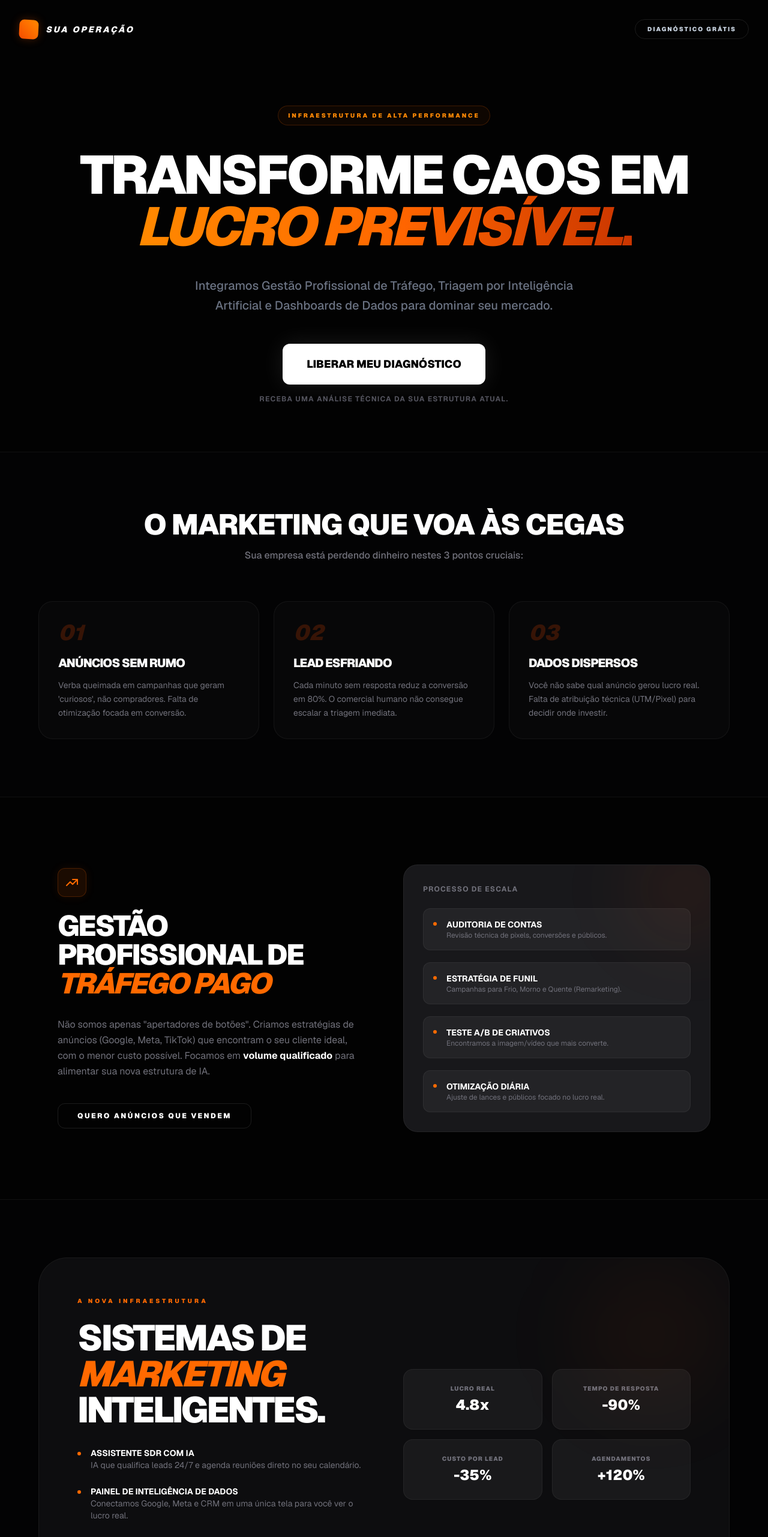
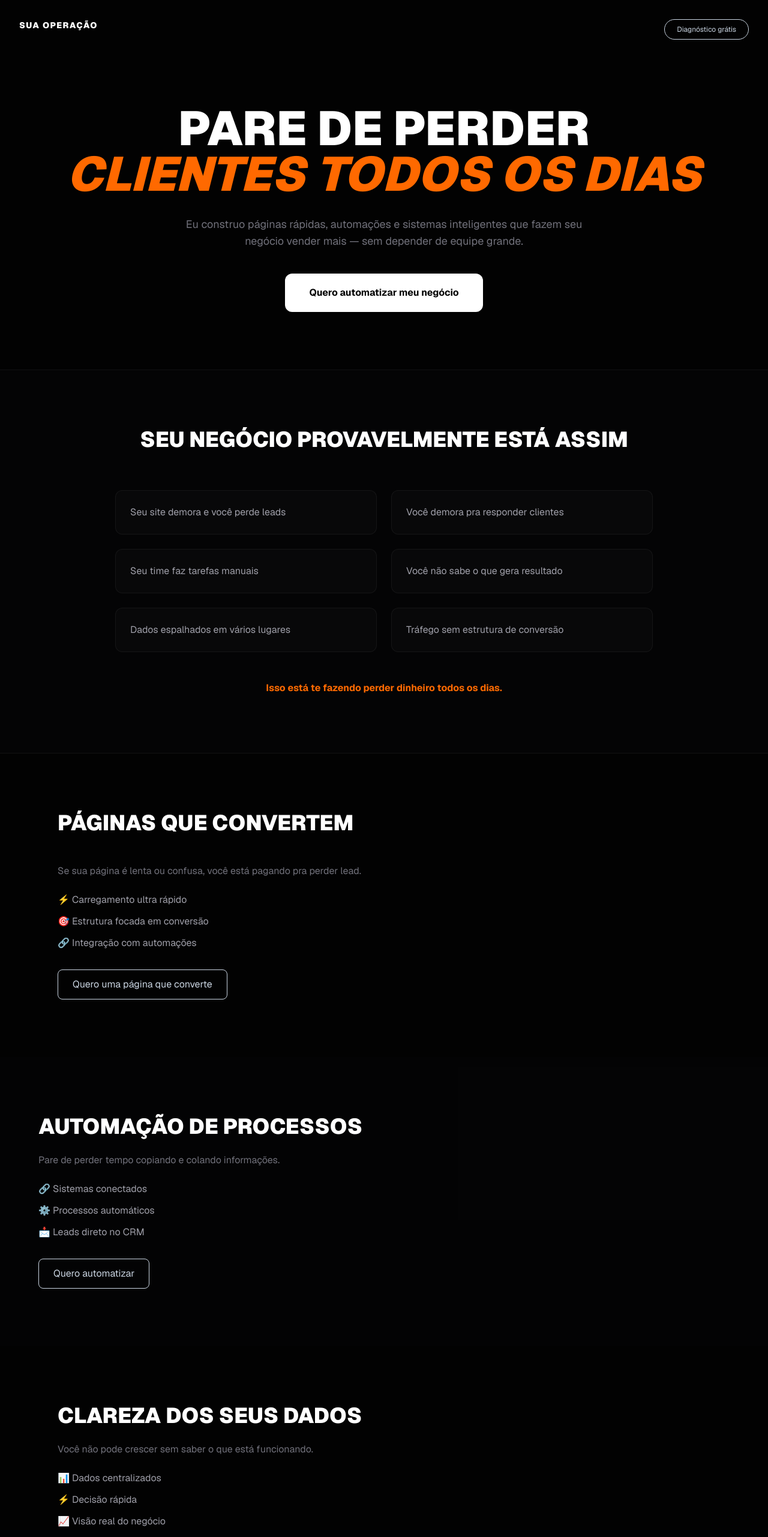
Before and after one commit to jpribeiro0795-design/landing_page_1703, a Next.js app: page / in a window 1280 px wide. Shown: the top 2562 px of the page at 60% size. Built offline with nearby package versions, Linux system fonts and the light colour scheme.

Commit message:
Update page.tsx

```diff
--- a/app/page.tsx
+++ b/app/page.tsx
@@ -1,225 +1,227 @@
 "use client";
 
-import React, { useEffect, useState } from 'react';
+import React, { useEffect, useState } from "react";
 
 export default function Home() {
   const [scrolled, setScrolled] = useState(false);
 
   useEffect(() => {
     const handleScroll = () => setScrolled(window.scrollY > 50);
-    window.addEventListener('scroll', handleScroll);
-    return () => window.removeEventListener('scroll', handleScroll);
+    window.addEventListener("scroll", handleScroll);
+    return () => window.removeEventListener("scroll", handleScroll);
   }, []);
 
   const handleWhatsApp = () => {
-    const msg = encodeURIComponent("Olá! Quero solicitar meu diagnóstico gratuito de marketing e entender como a IA e a nova gestão de tráfego podem alavancar minha operação.");
+    const msg = encodeURIComponent(
+      "Olá! Quero automatizar minha operação e entender como vocês podem me ajudar."
+    );
     window.open(`https://wa.me/5561992189494?text=${msg}`, "_blank");
   };
 
   return (
-    <main className="min-h-screen bg-[#020202] text-slate-300 selection:bg-orange-500/30 font-sans scroll-smooth overflow-x-hidden">
+    <main className="min-h-screen bg-[#020202] text-slate-300 font-sans overflow-x-hidden">
 
-      {/* PLANO DE FUNDO TECH GRID & BRILHO */}
-      <div className="fixed inset-0 -z-10 opacity-[0.03] pointer-events-none"
-           style={{backgroundImage: `linear-gradient(#fff 1px, transparent 1px), linear-gradient(90deg, #fff 1px, transparent 1px)`, backgroundSize: '40px 40px'}}>
-      </div>
-      <div className="fixed inset-0 -z-10 overflow-hidden pointer-events-none">
-        <div className="absolute w-[800px] h-[800px] bg-orange-600/10 blur-[150px] -top-[300px] -left-[200px] animate-pulse" />
+      {/* BACKGROUND */}
+      <div className="fixed inset-0 -z-10 opacity-[0.03]"
+        style={{
+          backgroundImage:
+            "linear-gradient(#fff 1px, transparent 1px), linear-gradient(90deg, #fff 1px, transparent 1px)",
+          backgroundSize: "40px 40px",
+        }}
+      />
+      <div className="fixed inset-0 -z-10">
+        <div className="absolute w-[800px] h-[800px] bg-orange-600/10 blur-[150px] -top-[300px] -left-[200px]" />
       </div>
 
-      {/* BARRA DE NAVEGAÇÃO */}
-      <nav className={`fixed top-0 w-full z-50 transition-all duration-500 ${scrolled ? 'py-4 backdrop-blur-2xl bg-black/60 border-b border-white/5' : 'py-8 bg-transparent'}`}>
-        <div className="max-w-7xl mx-auto px-8 flex justify-between items-center">
-          <div className="flex items-center gap-3 group cursor-pointer">
-            <div className="w-8 h-8 bg-gradient-to-tr from-orange-600 to-orange-400 rounded-lg rotate-3 group-hover:rotate-12 transition-all duration-500 shadow-[0_0_15px_rgba(234,88,12,0.3)]" />
-            <span className="text-sm font-black tracking-[0.2em] text-white uppercase italic">Sua Operação</span>
-          </div>
-          <button onClick={handleWhatsApp} className="text-[10px] font-black hover:text-orange-500 transition-colors uppercase tracking-[0.2em] border border-white/10 px-5 py-2 rounded-full hover:border-orange-500/50">
-            Diagnóstico Grátis
+      {/* NAV */}
+      <nav className={`fixed w-full z-50 transition ${scrolled ? "bg-black/60 backdrop-blur py-4" : "py-8"}`}>
+        <div className="max-w-7xl mx-auto px-8 flex justify-between">
+          <span className="text-white font-black tracking-widest uppercase text-sm">
+            Sua Operação
+          </span>
+          <button onClick={handleWhatsApp} className="text-xs border px-5 py-2 rounded-full hover:border-orange-500">
+            Diagnóstico grátis
           </button>
         </div>
       </nav>
 
-      {/* SEÇÃO HERO */}
-      <section className="relative pt-44 pb-20 px-6">
-        <div className="max-w-5xl mx-auto text-center">
-          <div className="inline-flex items-center gap-2 px-4 py-2 rounded-full border border-orange-500/20 bg-orange-500/5 text-orange-400 text-[10px] font-black tracking-[0.3em] mb-10 uppercase">
-             Infraestrutura de Alta Performance
-          </div>
+      {/* HERO */}
+      <section className="pt-44 pb-24 text-center px-6">
+        <h1 className="text-5xl md:text-[80px] font-black text-white leading-[0.95] mb-8 uppercase">
+          PARE DE PERDER <br />
+          <span className="text-orange-500 italic">CLIENTES TODOS OS DIAS</span>
+        </h1>
 
-          <h1 className="text-5xl md:text-[90px] font-black text-white leading-[0.95] tracking-tighter mb-10 uppercase">
-            TRANSFORME CAOS EM <br />
-            <span className="bg-gradient-to-r from-orange-400 via-orange-500 to-orange-700 text-transparent bg-clip-text italic">
-              LUCRO PREVISÍVEL.
-            </span>
-          </h1>
+        <p className="text-zinc-500 max-w-2xl mx-auto mb-10 text-lg">
+          Eu construo páginas rápidas, automações e sistemas inteligentes
+          que fazem seu negócio vender mais — sem depender de equipe grande.
+        </p>
 
-          <p className="text-gray-500 text-lg md:text-xl max-w-2xl mx-auto mb-12 leading-relaxed font-medium">
-            Integramos Gestão Profissional de Tráfego, Triagem por Inteligência Artificial e Dashboards de Dados para dominar seu mercado.
+        <button onClick={handleWhatsApp} className="bg-white text-black px-10 py-5 rounded-xl font-bold hover:scale-105 transition">
+          Quero automatizar meu negócio
+        </button>
+      </section>
+
+      {/* DOR */}
+      <section className="py-24 px-8 bg-zinc-950/40 border-y border-white/5">
+        <div className="max-w-5xl mx-auto text-center mb-16">
+          <h2 className="text-4xl font-black text-white mb-6 uppercase">
+            Seu negócio provavelmente está assim
+          </h2>
+        </div>
+
+        <div className="grid md:grid-cols-2 gap-6 max-w-4xl mx-auto">
+          {[
+            "Seu site demora e você perde leads",
+            "Você demora pra responder clientes",
+            "Seu time faz tarefas manuais",
+            "Você não sabe o que gera resultado",
+            "Dados espalhados em vários lugares",
+            "Tráfego sem estrutura de conversão",
+          ].map((item, i) => (
+            <div key={i} className="p-6 border border-white/5 rounded-xl bg-white/[0.02]">
+              <p className="text-zinc-400">{item}</p>
+            </div>
+          ))}
+        </div>
+
+        <p className="text-center mt-12 text-orange-500 font-bold">
+          Isso está te fazendo perder dinheiro todos os dias.
+        </p>
+      </section>
+
+      {/* SERVIÇOS */}
+
+      {/* PÁGINAS */}
+      <section className="py-24 px-8 max-w-6xl mx-auto">
+        <h2 className="text-4xl font-black text-white mb-12 uppercase">
+          Páginas que convertem
+        </h2>
+
+        <p className="text-zinc-500 mb-6">
+          Se sua página é lenta ou confusa, você está pagando pra perder lead.
+        </p>
+
+        <ul className="space-y-3 text-zinc-400 mb-8">
+          <li>⚡ Carregamento ultra rápido</li>
+          <li>🎯 Estrutura focada em conversão</li>
+          <li>🔗 Integração com automações</li>
+        </ul>
+
+        <button onClick={handleWhatsApp} className="border px-6 py-3 rounded-lg hover:border-orange-500">
+          Quero uma página que converte
+        </button>
+      </section>
+
+      {/* INTEGRAÇÕES */}
+      <section className="py-24 px-8 bg-zinc-950/30">
+        <div className="max-w-6xl mx-auto">
+          <h2 className="text-4xl font-black text-white mb-6 uppercase">
+            Automação de processos
+          </h2>
+
+          <p className="text-zinc-500 mb-6">
+            Pare de perder tempo copiando e colando informações.
           </p>
 
-          <div className="flex flex-col items-center gap-4">
-            <button onClick={handleWhatsApp} className="group relative bg-white text-black px-10 py-5 rounded-xl font-black text-lg transition-all hover:scale-[1.02] active:scale-95 shadow-[0_0_40px_rgba(255,255,255,0.1)] uppercase">
-              LIBERAR MEU DIAGNÓSTICO
-              <div className="absolute inset-0 rounded-xl border-2 border-orange-500 scale-100 group-hover:scale-105 opacity-0 group-hover:opacity-100 transition-all duration-500"></div>
-            </button>
-            <span className="text-xs text-zinc-600 font-bold uppercase tracking-widest">Receba uma análise técnica da sua estrutura atual.</span>
-          </div>
+          <ul className="space-y-3 text-zinc-400 mb-8">
+            <li>🔗 Sistemas conectados</li>
+            <li>⚙️ Processos automáticos</li>
+            <li>📩 Leads direto no CRM</li>
+          </ul>
+
+          <button onClick={handleWhatsApp} className="border px-6 py-3 rounded-lg hover:border-orange-500">
+            Quero automatizar
+          </button>
         </div>
       </section>
 
-      {/* SEÇÃO: O GARGALO (PROBLEMAS) */}
-      <section className="py-24 px-8 bg-zinc-950/30 border-y border-white/5">
+      {/* DASHBOARDS */}
+      <section className="py-24 px-8 max-w-6xl mx-auto">
+        <h2 className="text-4xl font-black text-white mb-6 uppercase">
+          Clareza dos seus dados
+        </h2>
+
+        <p className="text-zinc-500 mb-6">
+          Você não pode crescer sem saber o que está funcionando.
+        </p>
+
+        <ul className="space-y-3 text-zinc-400 mb-8">
+          <li>📊 Dados centralizados</li>
+          <li>⚡ Decisão rápida</li>
+          <li>📈 Visão real do negócio</li>
+        </ul>
+
+        <button onClick={handleWhatsApp} className="border px-6 py-3 rounded-lg hover:border-orange-500">
+          Quero ver meus números
+        </button>
+      </section>
+
+      {/* SDR IA */}
+      <section className="py-24 px-8 bg-zinc-950/30">
         <div className="max-w-6xl mx-auto">
-          <div className="text-center mb-16">
-            <h2 className="text-3xl md:text-5xl font-black text-white mb-4 tracking-tight uppercase">O Marketing que voa às cegas</h2>
-            <p className="text-zinc-500 font-medium">Sua empresa está perdendo dinheiro nestes 3 pontos cruciais:</p>
-          </div>
+          <h2 className="text-4xl font-black text-white mb-6 uppercase">
+            SDR com inteligência artificial
+          </h2>
 
-          <div className="grid md:grid-cols-3 gap-6">
-            {[
-              {t: "Anúncios sem Rumo", d: "Verba queimada em campanhas que geram 'curiosos', não compradores. Falta de otimização focada em conversão.", i: "01"},
-              {t: "Lead Esfriando", d: "Cada minuto sem resposta reduz a conversão em 80%. O comercial humano não consegue escalar a triagem imediata.", i: "02"},
-              {t: "Dados Dispersos", d: "Você não sabe qual anúncio gerou lucro real. Falta de atribuição técnica (UTM/Pixel) para decidir onde investir.", i: "03"}
-            ].map((item, i) => (
-              <div key={i} className="group p-8 bg-white/[0.02] border border-white/5 rounded-3xl hover:border-orange-500/30 transition-all">
-                <span className="text-orange-600 font-black text-4xl italic opacity-20 group-hover:opacity-100 transition-opacity">{item.i}</span>
-                <h3 className="text-white font-black mt-4 mb-3 uppercase tracking-tighter text-xl">{item.t}</h3>
-                <p className="text-zinc-500 text-sm leading-relaxed">{item.d}</p>
-              </div>
-            ))}
-          </div>
+          <p className="text-zinc-500 mb-6">
+            Se você demora pra responder, você perde a venda.
+          </p>
+
+          <ul className="space-y-3 text-zinc-400 mb-8">
+            <li>🤖 Resposta automática</li>
+            <li>📅 Agendamento de reuniões</li>
+            <li>🔥 Qualificação de leads</li>
+          </ul>
+
+          <button onClick={handleWhatsApp} className="border px-6 py-3 rounded-lg hover:border-orange-500">
+            Quero um SDR automático
+          </button>
         </div>
       </section>
 
-      {/* SEÇÃO EXCLUSIVA: TRÁFEGO PAGO DE ALTA PERFORMANCE */}
-      <section className="py-28 px-8 max-w-6xl mx-auto">
-        <div className="grid md:grid-cols-2 gap-16 items-center">
-          <div>
-            <div className="w-12 h-12 bg-orange-500/10 border border-orange-500/20 rounded-xl flex items-center justify-center mb-6 shadow-[0_0_15px_rgba(234,88,12,0.1)]">
-              <svg className="w-6 h-6 text-orange-500" fill="none" stroke="currentColor" viewBox="0 0 24 24"><path strokeLinecap="round" strokeLinejoin="round" strokeWidth="2" d="M13 7h8m0 0v8m0-8l-8 8-4-4-6 6"></path></svg>
-            </div>
-            <h2 className="text-4xl md:text-5xl font-black text-white mb-8 tracking-tighter uppercase leading-none">
-              Gestão Profissional de <br /><span className="text-orange-500 italic">Tráfego Pago</span>
-            </h2>
-            <p className="text-zinc-500 mb-10 leading-relaxed">Não somos apenas "apertadores de botões". Criamos estratégias de anúncios (Google, Meta, TikTok) que encontram o seu cliente ideal, com o menor custo possível. Focamos em <strong className="text-white">volume qualificado</strong> para alimentar sua nova estrutura de IA.</p>
+      {/* COMO FUNCIONA */}
+      <section className="py-24 px-8 max-w-5xl mx-auto text-center">
+        <h2 className="text-4xl font-black text-white mb-12 uppercase">
+          Como funciona
+        </h2>
 
-            <button onClick={handleWhatsApp} className="text-xs font-black text-white hover:text-orange-500 transition-colors uppercase tracking-[0.2em] border border-white/10 px-8 py-3 rounded-xl hover:border-orange-500/50">
-              Quero Anúncios Que Vendem
-            </button>
-          </div>
-
-          <div className="bg-zinc-900 border border-white/5 rounded-3xl p-8 relative overflow-hidden">
-            <div className="absolute -top-10 -right-10 w-40 h-40 bg-orange-600/10 blur-3xl rounded-full" />
-            <h4 className="text-white font-bold uppercase text-xs mb-6 tracking-widest text-zinc-500">Processo de Escala</h4>
-            <div className="space-y-5">
-              {[
-                {t: "Auditoria de Contas", d: "Revisão técnica de pixels, conversões e públicos."},
-                {t: "Estratégia de Funil", d: "Campanhas para Frio, Morno e Quente (Remarketing)."},
-                {t: "Teste A/B de Criativos", d: "Encontramos a imagem/vídeo que mais converte."},
-                {t: "Otimização Diária", d: "Ajuste de lances e públicos focado no lucro real."}
-              ].map((item, i) => (
-                <div key={i} className="flex gap-4 p-4 bg-white/5 rounded-xl border border-white/5">
-                   <div className="w-1.5 h-1.5 bg-orange-500 rounded-full mt-1.5 shrink-0" />
-                   <div>
-                     <h5 className="text-white font-bold uppercase text-sm">{item.t}</h5>
-                     <p className="text-zinc-500 text-xs">{item.d}</p>
-                   </div>
-                </div>
-              ))}
-            </div>
-          </div>
-        </div>
-      </section>
-
-      {/* SEÇÃO: SOLUÇÃO (PILARES TECNOLÓGICOS) */}
-      <section className="py-24 px-8 bg-zinc-950/20 border-t border-white/5">
-        <div className="max-w-6xl mx-auto bg-zinc-900/50 border border-white/5 rounded-[3rem] p-8 md:p-16 relative overflow-hidden">
-          <div className="absolute top-0 right-0 w-64 h-64 bg-orange-600/5 blur-3xl rounded-full" />
-
-          <div className="grid md:grid-cols-2 gap-16 items-center">
-            <div>
-              <div className="text-orange-500 font-black text-[10px] uppercase tracking-[0.4em] mb-6">A Nova Infraestrutura</div>
-              <h2 className="text-4xl md:text-6xl font-black text-white leading-none mb-8 uppercase tracking-tighter">
-                Sistemas de <br /><span className="text-orange-500 italic">Marketing</span> <br /> Inteligentes.
-              </h2>
-              <div className="space-y-6">
-                <div className="flex gap-4">
-                   <div className="w-1.5 h-1.5 bg-orange-500 rounded-full mt-2 shrink-0" />
-                   <div>
-                     <h4 className="text-white font-bold uppercase text-sm">Assistente SDR com IA</h4>
-                     <p className="text-zinc-500 text-sm">IA que qualifica leads 24/7 e agenda reuniões direto no seu calendário.</p>
-                   </div>
-                </div>
-                <div className="flex gap-4">
-                   <div className="w-1.5 h-1.5 bg-orange-500 rounded-full mt-2 shrink-0" />
-                   <div>
-                     <h4 className="text-white font-bold uppercase text-sm">Painel de Inteligência de Dados</h4>
-                     <p className="text-zinc-500 text-sm">Conectamos Google, Meta e CRM em uma única tela para você ver o lucro real.</p>
-                   </div>
-                </div>
-                <div className="flex gap-4">
-                   <div className="w-1.5 h-1.5 bg-orange-500 rounded-full mt-2 shrink-0" />
-                   <div>
-                     <h4 className="text-white font-bold uppercase text-sm">Infraestrutura de Crescimento</h4>
-                     <p className="text-zinc-500 text-sm">Webhooks, API de Conversão e Rastreamento avançado para o algoritmo focar em quem compra.</p>
-                   </div>
-                </div>
-              </div>
-            </div>
-
-            <div className="grid grid-cols-2 gap-4">
-               {[
-                 {t: "Lucro Real", v: "4.8x"}, {t: "Tempo de Resposta", v: "-90%"},
-                 {t: "Custo por Lead", v: "-35%"}, {t: "Agendamentos", v: "+120%"}
-               ].map((stat, i) => (
-                 <div key={i} className="p-6 bg-white/5 border border-white/5 rounded-2xl text-center hover:bg-white/[0.08] transition-colors">
-                    <p className="text-[10px] text-zinc-500 uppercase font-black tracking-widest mb-1">{stat.t}</p>
-                    <p className="text-2xl font-black text-white">{stat.v}</p>
-                 </div>
-               ))}
-            </div>
-          </div>
-        </div>
-      </section>
-
-      {/* SEÇÃO DO PROCESSO */}
-      <section className="py-24 px-8 max-w-6xl mx-auto">
-        <h2 className="text-4xl font-black text-white mb-16 text-center uppercase italic tracking-tighter">Como funciona o Diagnóstico</h2>
-        <div className="grid md:grid-cols-4 gap-8">
-          {[
-            {s: "01", t: "Solicitação", d: "Você preenche os dados básicos da sua operação atual."},
-            {s: "02", t: "Análise Técnica", d: "Revisamos seu tráfego, rastreamento e funil de vendas."},
-            {s: "03", t: "Relatório de Perdas", d: "Entregamos um PDF mostrando onde você está perdendo dinheiro."},
-            {s: "04", t: "Plano de Escala", d: "Apresentamos a estratégia (Tráfego + IA) que resolve seus gargalos."}
-          ].map((step, i) => (
-            <div key={i} className="relative">
-              <div className="text-orange-500 font-black text-xs mb-4 flex items-center gap-2">
-                <span className="w-8 h-8 rounded-full bg-orange-500/10 flex items-center justify-center border border-orange-500/20">{step.s}</span>
-                ————
-              </div>
-              <h3 className="text-white font-black uppercase text-sm mb-2">{step.t}</h3>
-              <p className="text-zinc-500 text-xs leading-relaxed">{step.d}</p>
+        <div className="grid md:grid-cols-4 gap-6">
+          {["Você chama", "Eu analiso", "Implemento", "Você cresce"].map((s, i) => (
+            <div key={i}>
+              <div className="text-orange-500 font-bold mb-2">0{i + 1}</div>
+              <p className="text-zinc-400">{s}</p>
             </div>
           ))}
         </div>
       </section>
 
-      {/* CHAMADA FINAL (CTA) */}
-      <section className="py-32 px-8">
-        <div className="max-w-4xl mx-auto bg-gradient-to-br from-orange-600 to-orange-800 rounded-[3rem] p-12 md:p-20 text-center shadow-[0_0_80px_rgba(234,88,12,0.2)]">
-          <h2 className="text-4xl md:text-6xl font-black text-white tracking-tighter mb-8 uppercase leading-none italic">
-            PRONTO PARA O <br /> PRÓXIMO NÍVEL?
-          </h2>
-          <p className="text-white/80 font-bold mb-10 uppercase tracking-widest text-sm italic">Sem compromisso. Apenas dados e estratégia.</p>
-          <button onClick={handleWhatsApp} className="bg-black text-white px-12 py-6 rounded-2xl font-black text-xl transition-all hover:scale-105 active:scale-95 shadow-2xl uppercase">
-            SOLICITAR MEU DIAGNÓSTICO
-          </button>
+      {/* OBJEÇÕES */}
+      <section className="py-24 px-8 bg-zinc-950/40 text-center">
+        <h2 className="text-4xl font-black text-white mb-10 uppercase">
+          Dúvidas comuns
+        </h2>
+
+        <div className="space-y-6 max-w-2xl mx-auto text-zinc-400">
+          <p><strong className="text-white">É caro?</strong> Adaptado ao seu momento</p>
+          <p><strong className="text-white">É complicado?</strong> Eu faço tudo</p>
+          <p><strong className="text-white">Funciona?</strong> Só implemento o que faz sentido</p>
         </div>
       </section>
 
-      <footer className="py-12 border-t border-white/5 text-center text-zinc-700 text-[9px] font-black uppercase tracking-[0.6em]">
-        Brasília — Estrutura Inteligente com Tráfego, IA & Dados. © 2026
+      {/* CTA FINAL */}
+      <section className="py-32 text-center">
+        <h2 className="text-5xl font-black text-white mb-6 uppercase">
+          Pronto pra parar de perder dinheiro?
+        </h2>
+
+        <button onClick={handleWhatsApp} className="bg-orange-600 px-10 py-5 rounded-xl font-bold hover:scale-105 transition">
+          Quero começar agora
+        </button>
+      </section>
+
+      <footer className="text-center text-zinc-600 py-10 text-xs">
+        © 2026 — Automação & Performance
       </footer>
     </main>
   );
```
